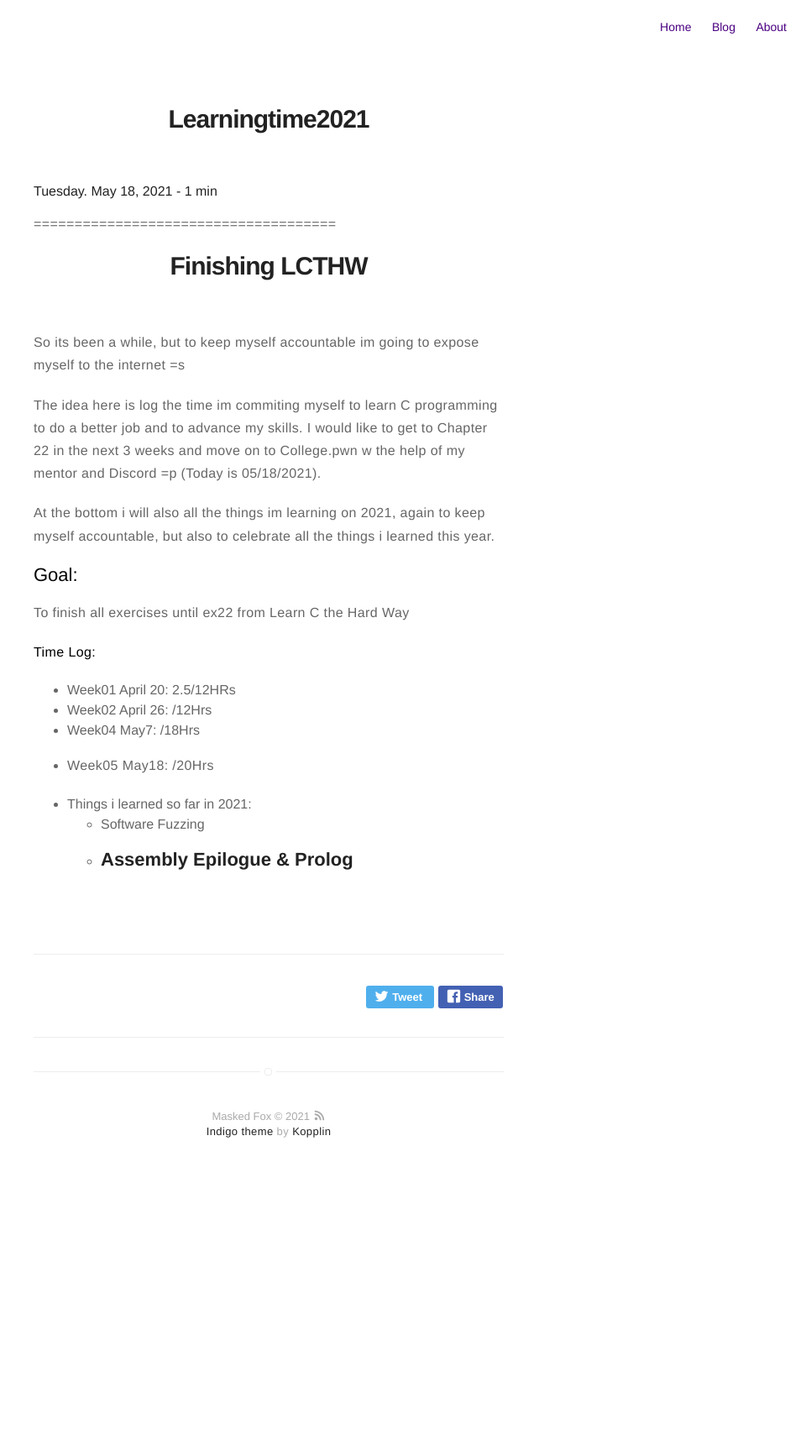
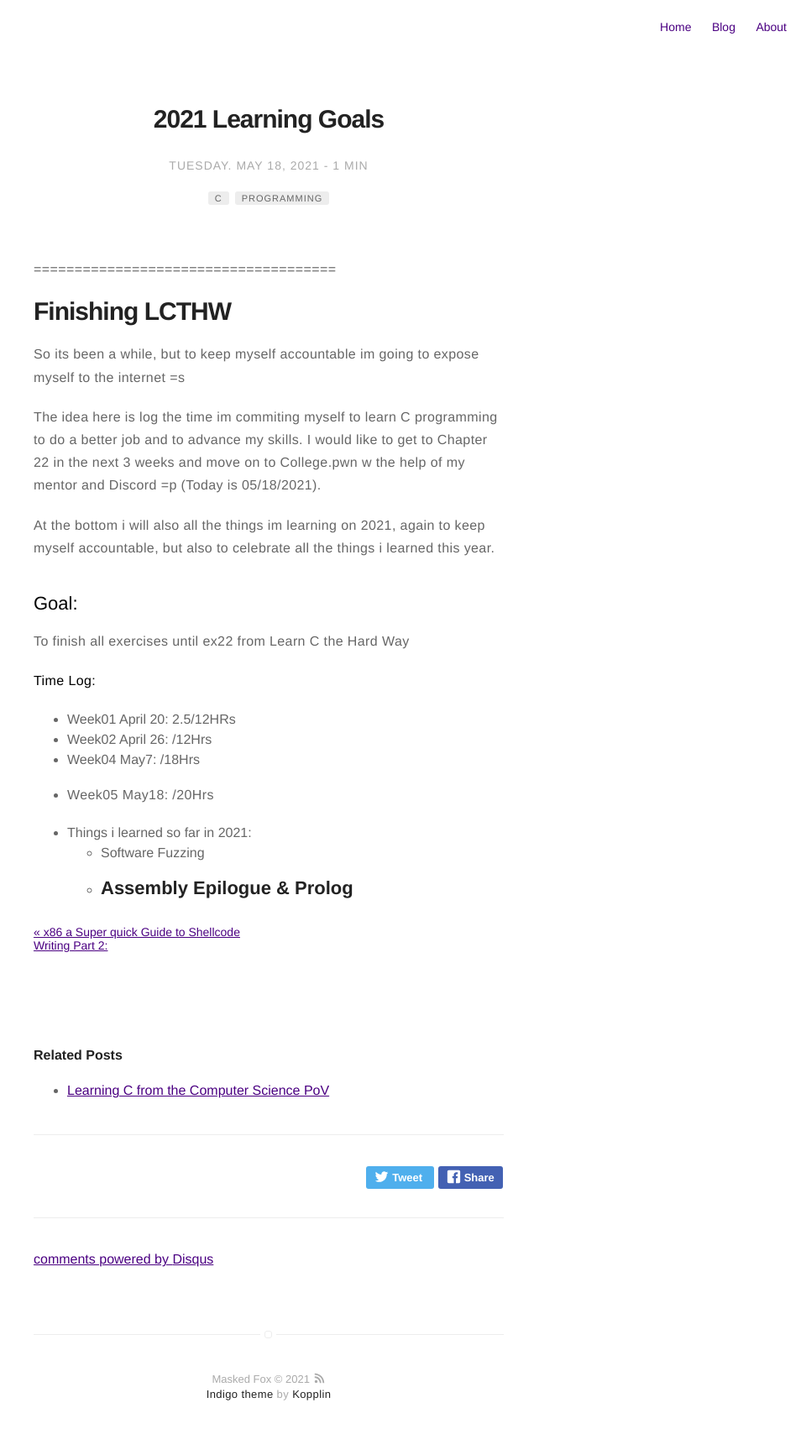
Before and after one commit to MaskedFox/maskedfox.github.io, a Jekyll site: the page built from _posts/2021-05-18-LearningTime2021.md, in a window 1280 px wide. Shown: the whole page at 84% size, without its empty margins (320-1280 px from the left). Built offline with Jekyll 4.4.1, drawn with Linux system fonts in a browser that asks for light colours; our own code applies the rules of GitHub Pages for plain Markdown files; comment, search, counter and statistics services are not loaded; before the commit the page ends 1419 px from its top, so only the background shows below that; part of the change alters nothing that is shown.

```diff
--- a/_posts/2021-05-18-LearningTime2021.md
+++ b/_posts/2021-05-18-LearningTime2021.md
@@ -1,3 +1,17 @@
+---
+title: "2021 Learning Goals"
+layout: post
+date: 2021-05-18 19:00
+image: /assets/images/markdown.jpg
+headerImage: false
+tag:
+- C
+- Programming
+star: true
+category: blog
+author: MaskedFox
+description: This page will serve to keep me accountable.
+---
 
 =====================================
 # Finishing LCTHW
```
